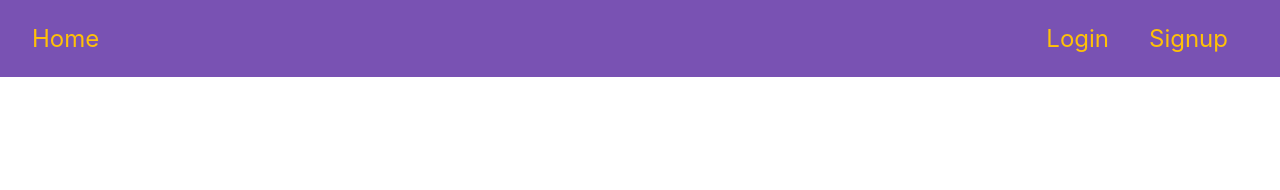
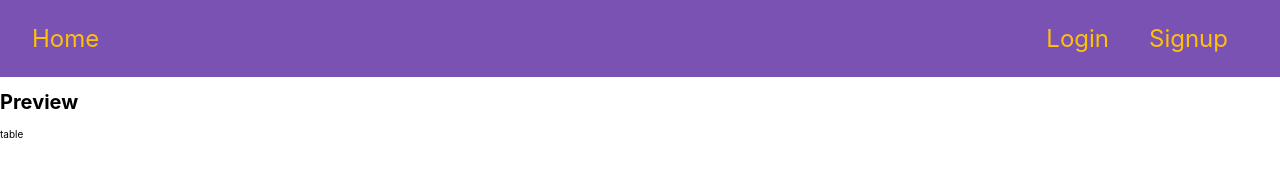
Before and after one commit to arhamathar/csv-to-table-frontend, a React (Create React App) app: page /csv-table-preview in a window 1280 px wide. Shown: the top 190 px of the page. Built offline with nearby package versions, Linux system fonts and the light colour scheme.

Commit message:
converting csv data to matrix (array)

```diff
--- a/src/App.js
+++ b/src/App.js
@@ -2,13 +2,13 @@ import React, { useEffect, useState } from "react";
 import { BrowserRouter as Router, Switch, Route } from "react-router-dom";
 import Home from "./pages/Home";
 import NewCsv from "./pages/NewCsv";
+import Preview from "./pages/Preview";
 import Login from "./pages/auth/Login";
 import Signup from "./pages/auth/Signup";
 import Dashboard from "./pages/Dashboard";
 import Navbar from "./components/Ui/Navbar";
 import AuthContext from "./context/authContext";
 import "./App.css";
-import CsvTable from "./components/Table/CsvTable";
 
 function App() {
 	const [token, setToken] = useState(false);
@@ -59,7 +59,7 @@ function App() {
 						<NewCsv />
 					</Route>
 					<Route path='/csv-table-preview' exact>
-						<CsvTable />
+						<Preview />
 					</Route>
 					<Route path='/auth/login' exact>
 						<Login />
--- a/src/components/Form Elements/CsvUpload.js
+++ b/src/components/Form Elements/CsvUpload.js
@@ -1,8 +1,7 @@
-import React, { useRef, useState } from "react";
-import { useHistory } from "react-router-dom";
+import React, { useState } from "react";
+import Preview from "../../pages/Preview";
 
 function CsvUpload() {
-	const history = useHistory();
 	const [csv, setCsv] = useState("");
 	const [csvString, setCsvString] = useState("");
 	const [fileName, setFileName] = useState("Pick CSV");
@@ -13,17 +12,19 @@ function CsvUpload() {
 	};
 
 	const onClickHandler = (e) => {
+		if (csv) {
 			const reader = new FileReader();
 			reader.onload = () => {
 				setCsvString(reader.result);
 			};
 			reader.readAsBinaryString(csv);
-		console.log(csvString);
-		history.push("/csv-table-preview");
+		}
 	};
 
 	return (
 		<div className='form-container'>
+			{!csvString && (
+				<div>
 					<p>Choose CSV File</p>
 					<div>
 						<input
@@ -34,10 +35,17 @@ function CsvUpload() {
 							onChange={onChangeHandler}
 							required
 						/>
-				<button className='btn' type='button' onClick={onClickHandler}>
+						<button
+							className='btn'
+							type='button'
+							onClick={onClickHandler}
+						>
 							{fileName}
 						</button>
 					</div>
+				</div>
+			)}
+			{csvString && <Preview data={csvString} />}
 		</div>
 	);
 }
--- a/src/components/Table/CsvTable.js
+++ b/src/components/Table/CsvTable.js
@@ -1,7 +1,7 @@
 import React from "react";
 
 function CsvTable() {
-	return <div></div>;
+	return <div>table</div>;
 }
 
 export default CsvTable;
--- a/src/pages/Home.js
+++ b/src/pages/Home.js
@@ -6,7 +6,7 @@ function Home() {
 		<div className='home'>
 			<h1>Welcome to CSV Converter</h1>
 			<p>
-				To convet new CSV file
+				To convret new CSV file
 				<Link to='/new-csv'>Click Here</Link>
 			</p>
 			<p>
--- /dev/null
+++ b/src/pages/Preview.js
@@ -0,0 +1,25 @@
+import React from "react";
+import CsvTable from "../components/Table/CsvTable";
+
+function Preview(props) {
+	const csvToTable = (data) => {
+		if (data === "") return [];
+		if (data === undefined) return [];
+		console.log(data);
+		const rows = data.replace(/['"]+/g, "").trim().split("\n");
+		console.log(rows);
+		const table = rows.map((row) => {
+			return row.split(",");
+		});
+		return table;
+	};
+
+	return (
+		<div>
+			<h1>Preview</h1>
+			<CsvTable data={csvToTable(props.data)} />
+		</div>
+	);
+}
+
+export default Preview;
```
Lines whose indentation alone changed are shown as unchanged.
